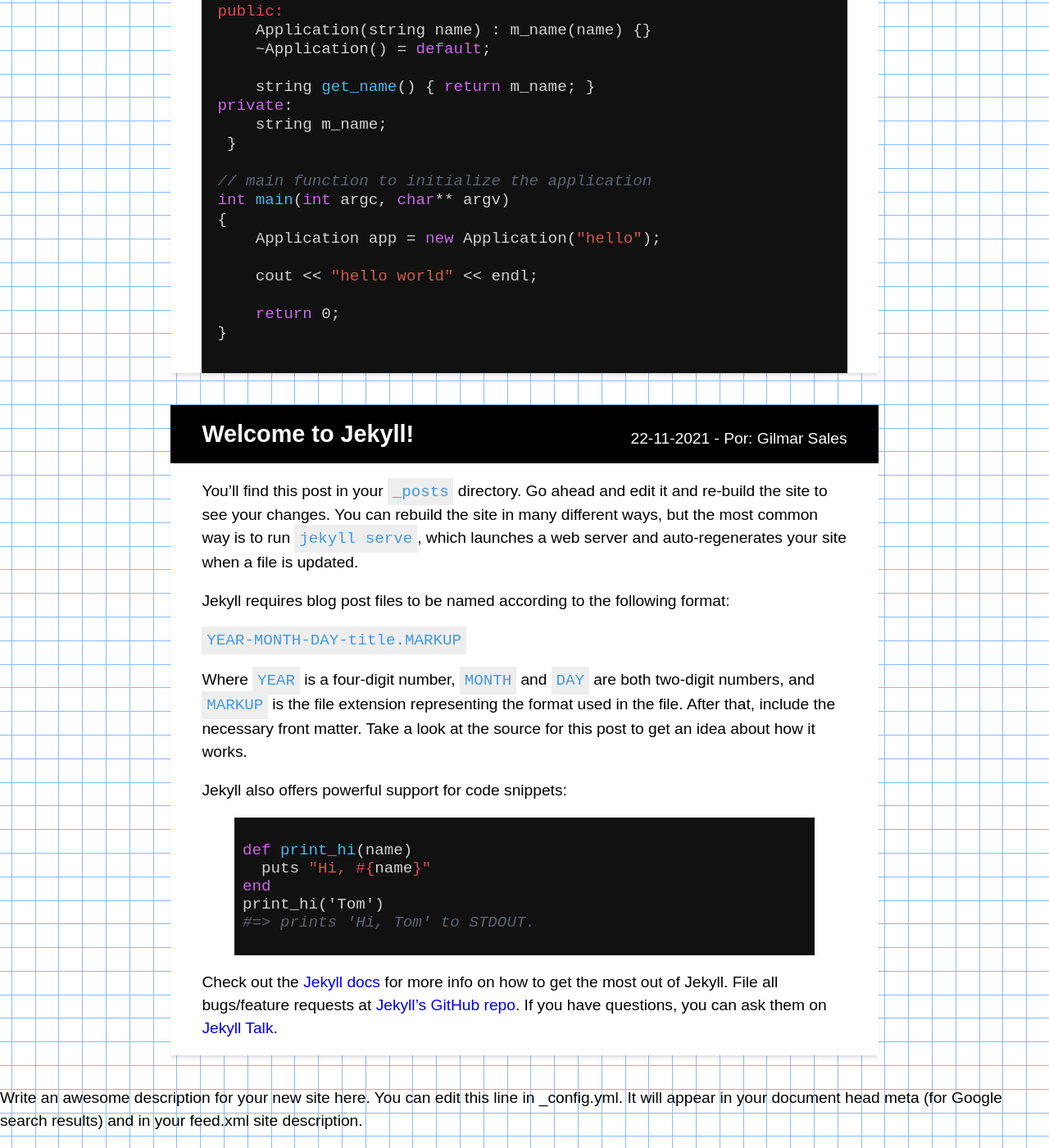
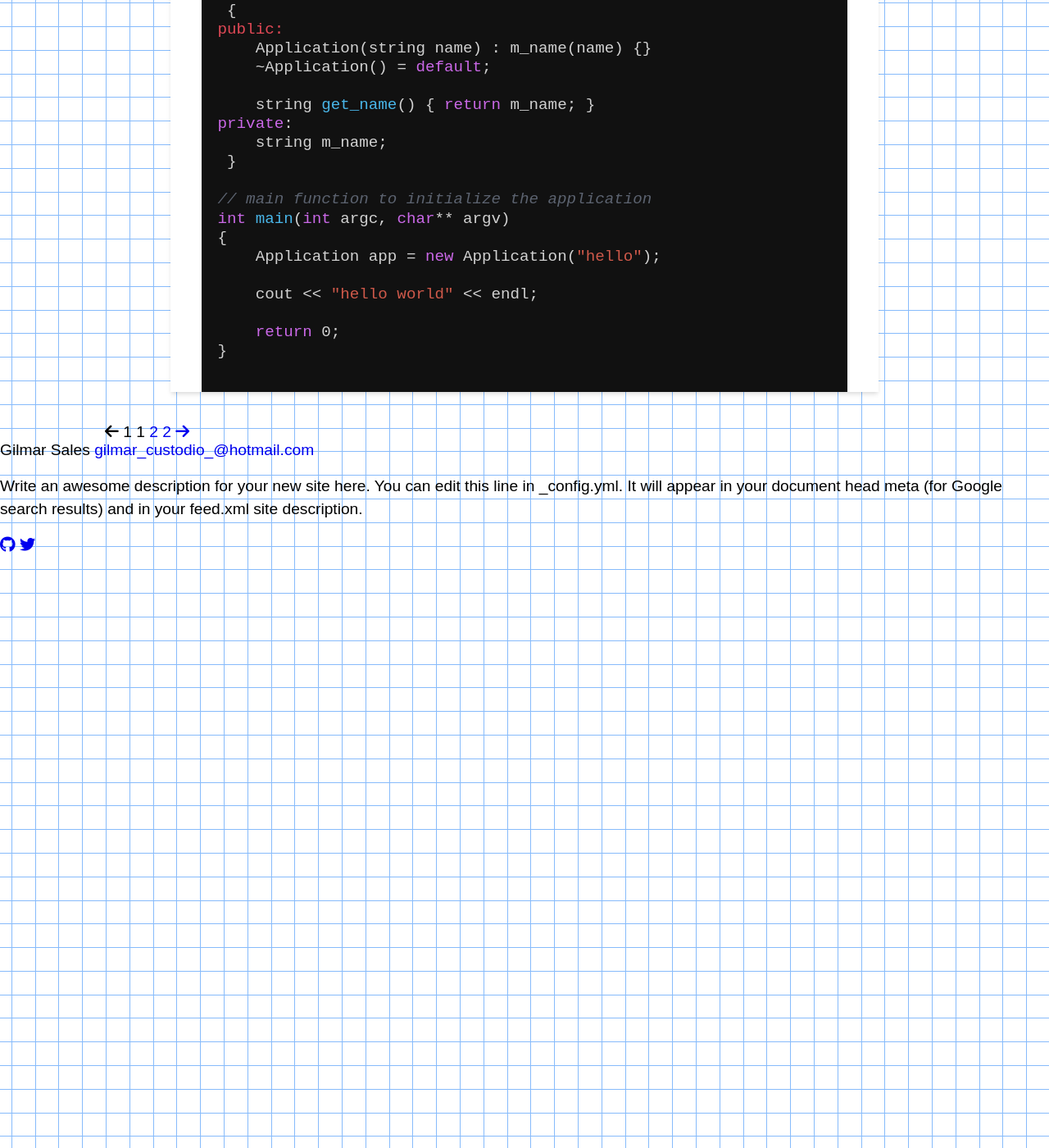
Before and after one commit to gilmar-sales/gilmar-sales.github.io, a Jekyll site: the page built from index.html, in a window 1280 px wide and 1400 px high, scrolled down 673 px. Shown: the whole window at 82% size. Built offline with Jekyll 4.4.1, drawn with Linux system fonts in a browser that asks for light colours; some web fonts are replaced; the list of posts is cut into pages by our own code; a style sheet for code colours, icons or effects is not loaded.

Commit message:
🔧 add social infos to configs

```diff
--- a/_config.yml
+++ b/_config.yml
@@ -1,57 +1,24 @@
-# Welcome to Jekyll!
-#
-# This config file is meant for settings that affect your whole blog, values
-# which you are expected to set up once and rarely edit after that. If you find
-# yourself editing this file very often, consider using Jekyll's data files
-# feature for the data you need to update frequently.
-#
-# For technical reasons, this file is *NOT* reloaded automatically when you use
-# 'bundle exec jekyll serve'. If you change this file, please restart the server process.
-#
-# If you need help with YAML syntax, here are some quick references for you:
-# https://learn-the-web.algonquindesign.ca/topics/markdown-yaml-cheat-sheet/#yaml
-# https://learnxinyminutes.com/docs/yaml/
-#
-# Site settings
-# These are used to personalize your new site. If you look in the HTML files,
-# you will see them accessed via {{ site.title }}, {{ site.email }}, and so on.
-# You can create any custom variable you would like, and they will be accessible
-# in the templates via {{ site.myvariable }}.
-
 title: gilmar sales
 email: your-email@example.com
-description: >- # this means to ignore newlines until "baseurl:"
+description: >-
   Write an awesome description for your new site here. You can edit this
   line in _config.yml. It will appear in your document head meta (for
   Google search results) and in your feed.xml site description.
 baseurl: "" # the subpath of your site, e.g. /blog
 url: "" # the base hostname & protocol for your site, e.g. http://example.com
-twitter_username: jekyllrb
-github_username: gilmarxd
-paginate: 3
-paginate_path: "/blog/page:num/"
+author:
+  name: Gilmar Sales
+  email: gilmar_custodio_@hotmail.com
+social_links:
+  twitter: Gilmarxd0
+  github: gilmarxd
+
+paginate: 1
+paginate_path: "/page/:num/"
+max_pages: 5
 # Build settings
 plugins:
   - jekyll-feed
 sass:
   style: compressed
   sass_dir: _sass
-# Exclude from processing.
-# The following items will not be processed, by default.
-# Any item listed under the `exclude:` key here will be automatically added to
-# the internal "default list".
-#
-# Excluded items can be processed by explicitly listing the directories or
-# their entries' file path in the `include:` list.
-#
-# exclude:
-#   - .sass-cache/
-#   - .jekyll-cache/
-#   - gemfiles/
-#   - Gemfile
-#   - Gemfile.lock
-#   - node_modules/
-#   - vendor/bundle/
-#   - vendor/cache/
-#   - vendor/gems/
-#   - vendor/ruby/
```
